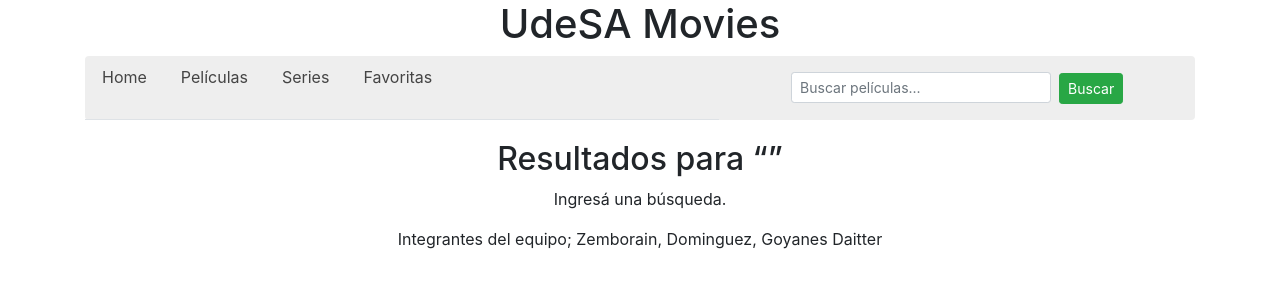
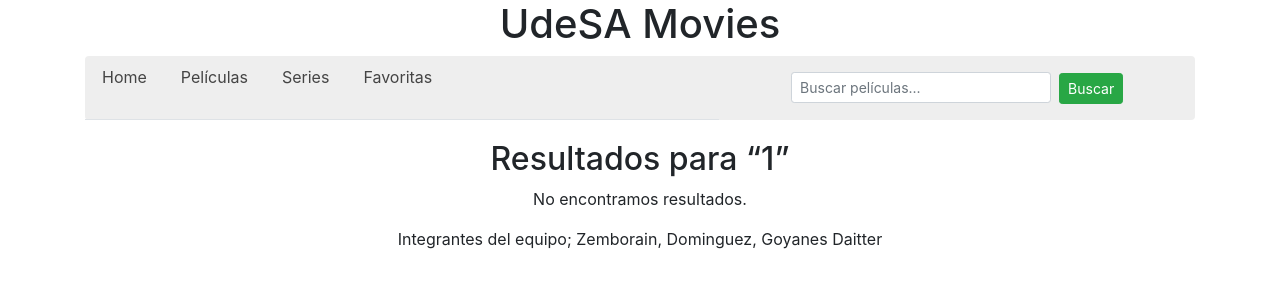
Before and after one commit to JuanZemborain/Zemborain-Dominguez-Goyanes, a React (Create React App) app: page /buscar/1 in a window 1280 px wide. Shown: the top 300 px of the page. Built offline with nearby package versions, Linux system fonts and the light colour scheme; no server answers.

Commit message:
cambios en el searchResults

```diff
--- a/src/App.js
+++ b/src/App.js
@@ -28,7 +28,7 @@ function App() {
 
           <Route path='/movies/:tipo' component={Movies} exact={true} />
 
-          <Route path='/buscar' component={SearchResults} />
+          <Route path='/buscar/:pelicula' component={SearchResults} />
 
           <Route component={NotFound} />
 
--- a/src/Components/Formulario/Formulario.js
+++ b/src/Components/Formulario/Formulario.js
@@ -10,7 +10,7 @@ class Formulario extends Component {
   evitarSubmit(event) {
     event.preventDefault();
     if (this.state.search.trim()) {
-            this.props.history.push(`/buscar?pelicula=${encodeURIComponent(this.state.search.trim())}`);
+            this.props.history.push(`/buscar/${encodeURIComponent(this.state.search.trim())}`);
     }
   }
 
--- a/src/Screens/SearchResults/SearchResults.js
+++ b/src/Screens/SearchResults/SearchResults.js
@@ -6,8 +6,9 @@ const apiKey = "68c410ee39188689628bac0d94261464";
 class SearchResults extends Component {
   constructor(props) {
     super(props);
-    this.state = { results: [] };
-    this.buscar = this.buscar.bind(this);
+    this.state = {
+        results: []
+    };
   }
 
   componentDidMount() {
@@ -20,34 +21,26 @@ class SearchResults extends Component {
     }
   }
 
-  buscar() {
-    const params = new URLSearchParams(this.props.location.search);
-    const q = (params.get("pelicula") || "").trim();
+buscar() {
+  const query = (this.props.match.params.pelicula || "").trim();
 
-    if (!q) { this.setState({ results: [] }); return; }
-
-    fetch(`https://api.themoviedb.org/3/search/movie?api_key=${apiKey}&language=es-ES&query=${encodeURIComponent(q)}&include_adult=false&page=1`)
-      .then(res => res.json())
-      .then(data => this.setState({ results: Array.isArray(data.results) ? data.results : [] }))
-      .catch(() => this.setState({ results: [] }));
-  }
+  if (!query) {
+    this.setState({ results: [] })
+} else {
+  fetch(`https://api.themoviedb.org/3/search/movie?api_key=${apiKey}&language=es-ES&include_adult=false&page=1&query=${encodeURIComponent(query)}`)
+    .then(response => response.json())
+    .then(data => this.setState({ results: data.results ? data.results : [] }))
+    .catch(() => this.setState({ results: [] }));
+}}
 
   render() {
-    const params = new URLSearchParams(this.props.location.search);
-    const q = params.get("pelicula") || "";
-    const { results } = this.state;
+    const query = (this.props.match.params.pelicula || "").trim();
+    const results = this.state.results;
 
     return (
       <section>
-        <h2>Resultados para “{q}”</h2>
-
-        {q.trim() === "" ? (
-          <p>Ingresá una búsqueda.</p>
-        ) : results.length === 0 ? (
-          <p>No encontramos resultados.</p>
-        ) : (
-          <ListaCard data={results} />
-        )}
+        <h2>Resultados para “{query}”</h2>
+        {query.trim() === "" ? <p>Ingresá una búsqueda.</p> : results.length === 0 ? <p>No encontramos resultados.</p> : <ListaCard data={results} />}
       </section>
     );
   }
```
